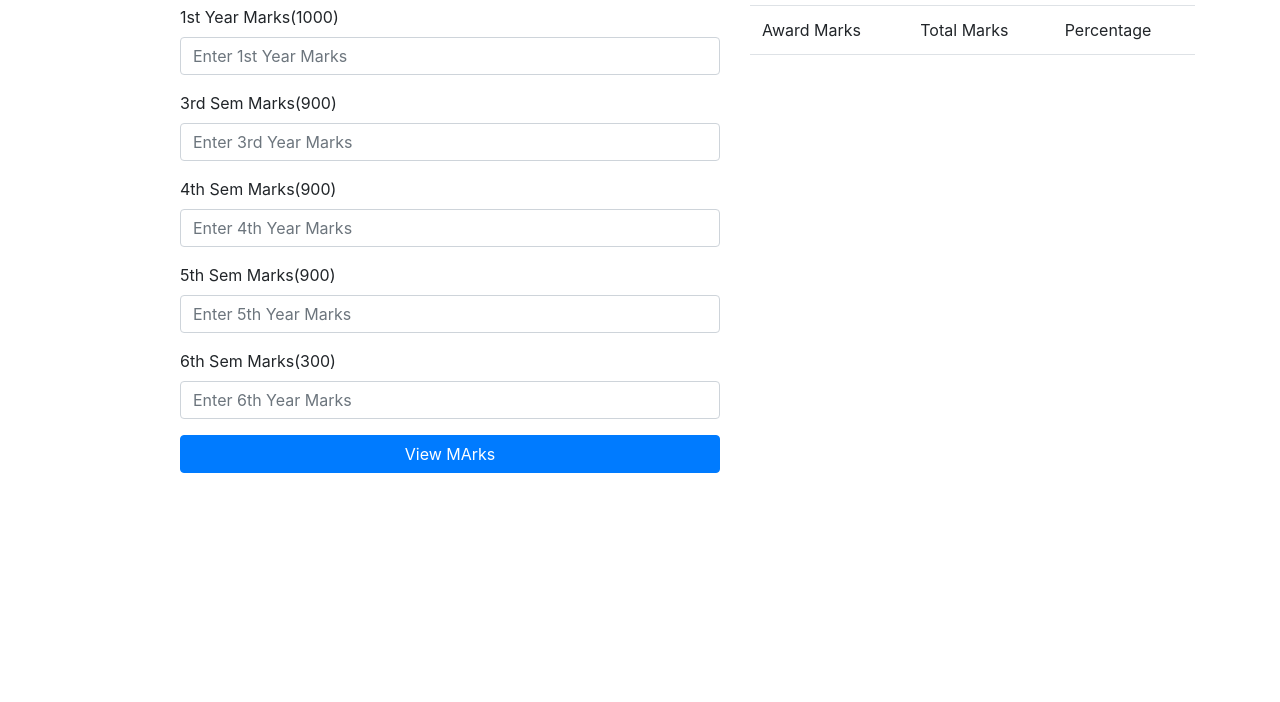
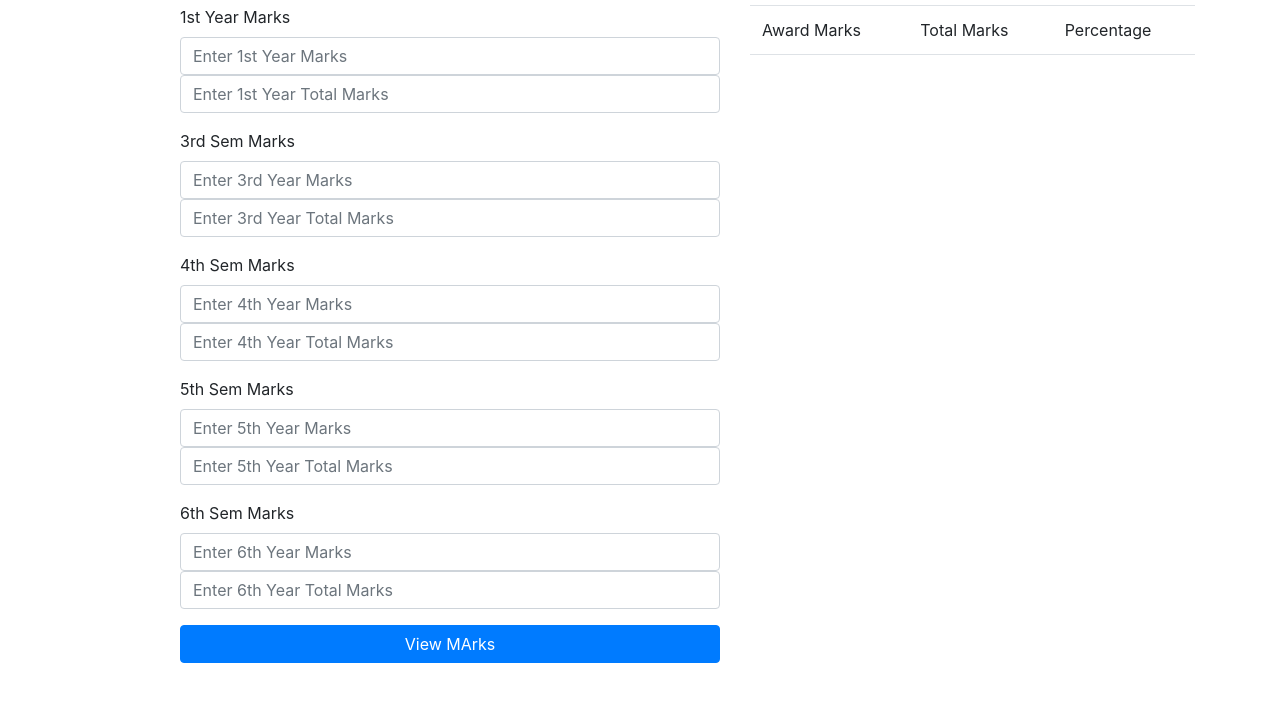
Before and after one commit to santhu342/diploma_calculator, a plain HTML site: page index.html in a window 1280 px wide. Shown: the part 112-814 px from the top of the page. Drawn offline with nearby package versions, Linux system fonts and the light colour scheme.

Commit message:
add total mark input

```diff
--- a/index.html
+++ b/index.html
@@ -29,28 +29,34 @@
     <div class='col-sm-6'>
         <form >
           <div class="form-group">
-            <label for="email">1st Year Marks(1000)</label>
+            <label for="email">1st Year Marks</label>
             <input type="text" class="form-control" name="f_st" placeholder="Enter 1st Year Marks" />
+            <input type="text" class="form-control" name="f_st_t" placeholder="Enter 1st Year Total Marks" />
           </div>
           <div class="form-group">
-            <label for="email">3rd Sem Marks(900)</label>
+            <label for="email">3rd Sem Marks</label>
             <input type="text" class="form-control" name="t_rt" placeholder="Enter 3rd Year Marks" />
+            <input type="text" class="form-control" name="t_rt_t" placeholder="Enter 3rd Year Total Marks" />
           </div>
           <div class="form-group">
-            <label for="email">4th Sem Marks(900)</label>
+            <label for="email">4th Sem Marks</label>
             <input type="text" class="form-control" name="fu_th" placeholder="Enter 4th Year Marks" />
+            <input type="text" class="form-control" name="fu_th_t" placeholder="Enter 4th Year Total Marks" />
           </div>
           <div class="form-group">
-            <label for="email">5th Sem Marks(900)</label>
+            <label for="email">5th Sem Marks</label>
             <input type="text" class="form-control" name="fi_th" placeholder="Enter 5th Year Marks" />
+            <input type="text" class="form-control" name="fi_th_t" placeholder="Enter 5th Year Total Marks" />
           </div>
           <div class="form-group">
-            <label for="email">6th Sem Marks(300)</label>
+            <label for="email">6th Sem Marks</label>
             <input type="text" class="form-control" name="si_th" placeholder="Enter 6th Year Marks" />
+            <input type="text" class="form-control" name="si_th_t" placeholder="Enter 6th Year Total Marks" />
           </div>
 
           <button type="button" id="view_marks" class="btn btn-primary btn-block">View MArks</button>
         </form>
+        <br /><br /><br />
     </div>
     <div class='col-sm-5'>
         <table class="table table-border">
```
